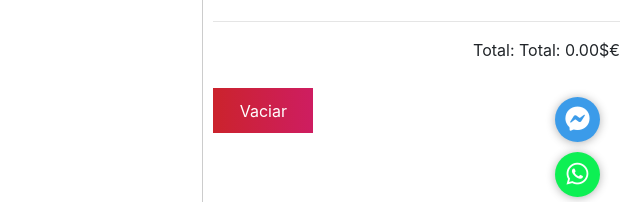
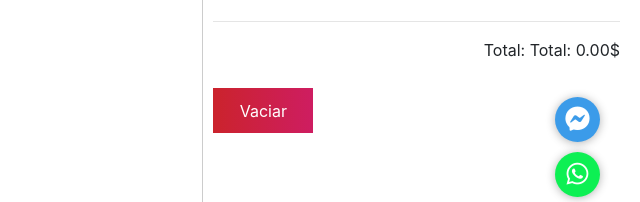
Before and after one commit to martinhpcodecnoob/EcommerceAna, a plain HTML site: page carrito.html in a window 1280 px wide. Shown: the part 573-775 px from the top of the page, 640-1280 px from the left. Drawn offline with nearby package versions, Linux system fonts and the light colour scheme; some packages are replaced by stand-ins of ours; a script that the page names is missing.

Commit message:
Se quito el euro

```diff
--- a/carrito.html
+++ b/carrito.html
@@ -67,7 +67,7 @@
                 <ul id="carrito" class="list-group"></ul>
                 <hr>
                 <!-- Precio total -->
-                <p class="text-right">Total: <span id="total"></span>&euro;</p>
+                <p class="text-right">Total: <span id="total"></span></p>
                 <button id="boton-vaciar" class="button0">Vaciar</button>
             </aside>
         </div>
```
